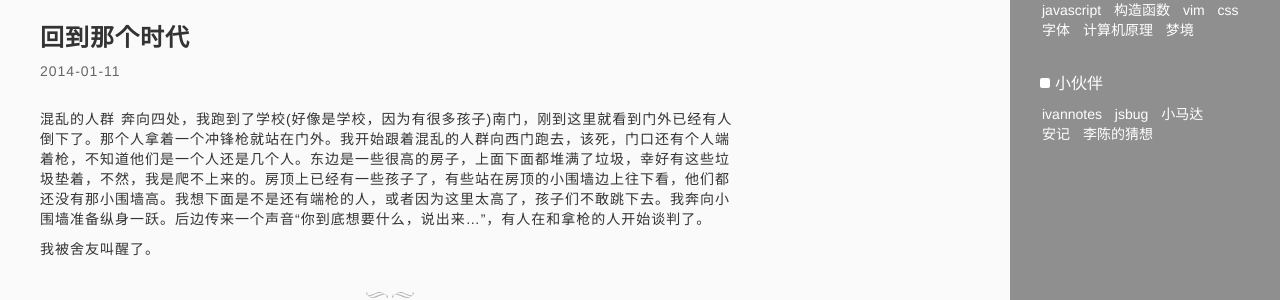
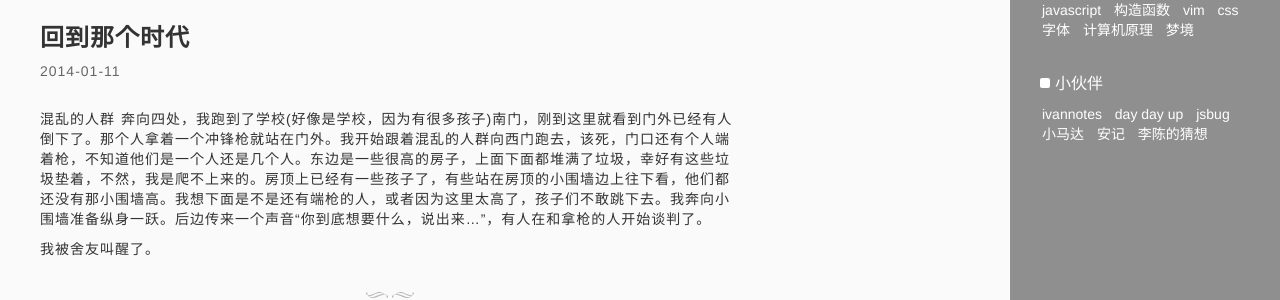
Before and after one commit to zhangwentao/blog, a Jekyll site: the page built from index.html, in a window 1280 px wide and 900 px high, scrolled down 302 px. Shown: the part 154-454 px from the top of the window. Built offline with Jekyll 4.4.1, drawn with Linux system fonts in a browser that asks for light colours; Markdown is read by kramdown in place of the engine named in the settings; the list of posts is cut into pages by our own code.

Commit message:
add friendlink

```diff
--- a/_layouts/default.html
+++ b/_layouts/default.html
@@ -62,6 +62,7 @@
 							<h1>小伙伴</h1>
 							<ul>
 								<li><a href="http://ivannotes.com/">ivannotes</a></li>
+								<li><a href="http://shuwei.me/">day day up</a></li>
 								<li><a href="http://www.jsbug.com/blog/">jsbug</a></li>
 								<li><a href="http://dirt-life.net/">小马达</a></li>
 								<li><a href="http://www.cssha.com/">安记</a></li>
```
